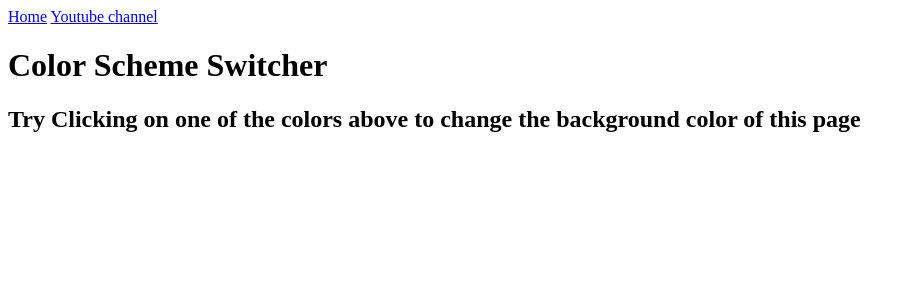
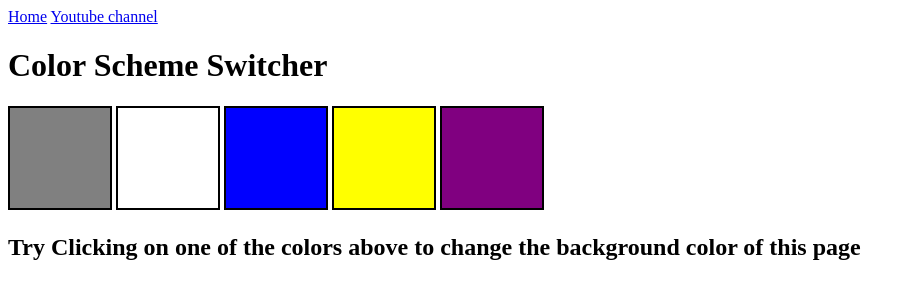
Before and after one commit to Tamreen207/cosmic-dom-effects, a plain HTML site: page Index.html in a window 1280 px wide. Shown: the whole page, without its empty margins (0-915 px from the left). Drawn offline with Linux system fonts and the light colour scheme.

Commit message:
Update stylesheet link to style.css

```diff
--- a/Index.html
+++ b/Index.html
@@ -4,7 +4,7 @@
     <meta charset="UTF-8">
     <meta name="viewport" content="width=device-width, initial-scale=1.0">
     <title>Document</title>
-    <link rel="Stylesheet" href="DOM_style1.css" >
+    <link rel="Stylesheet" href="style.css" >
 </head>
 <body>
     <nav>
```
